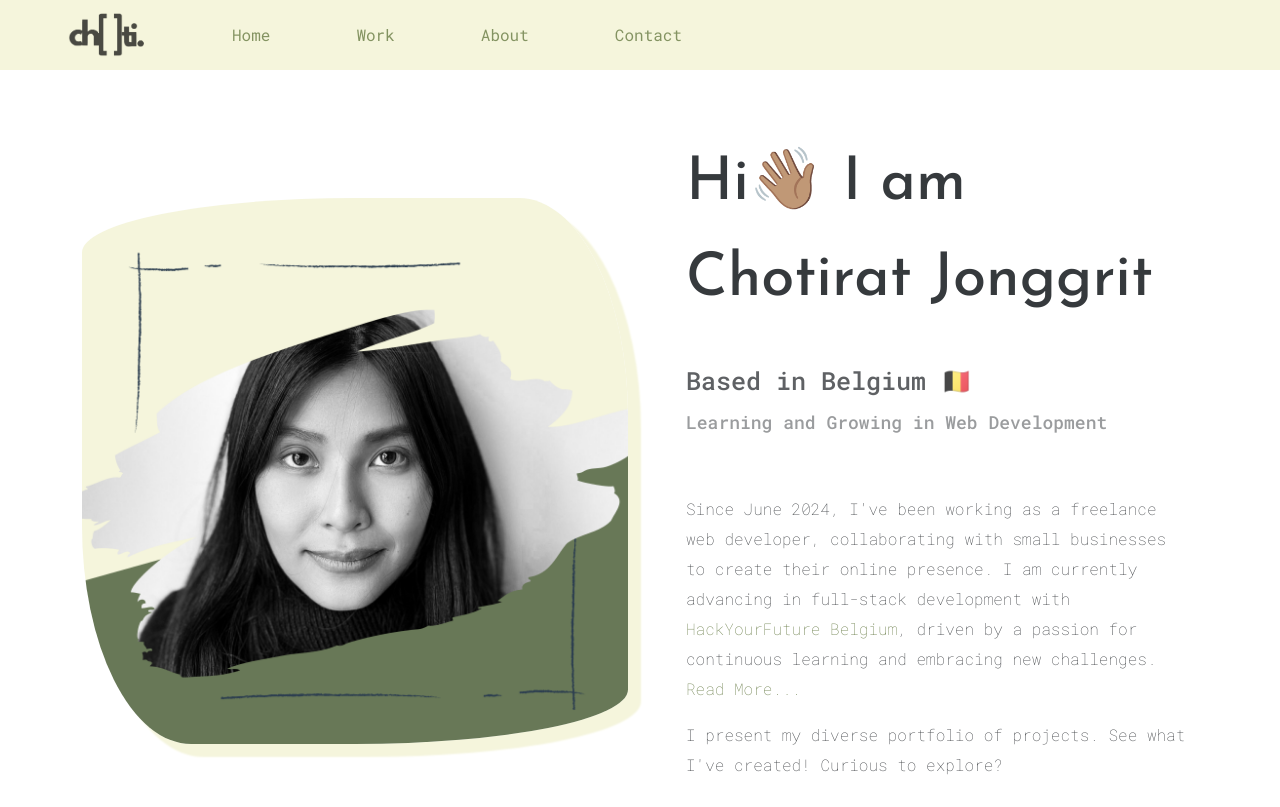
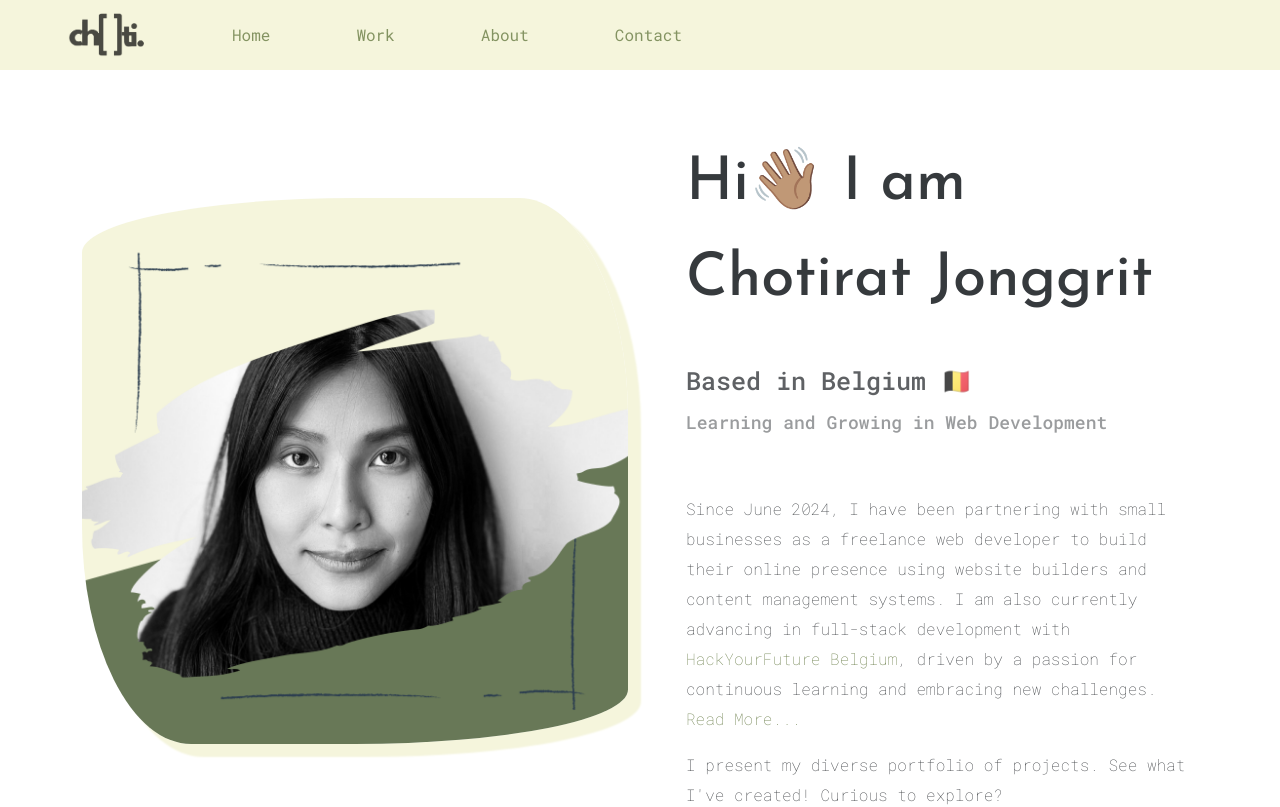
Before and after one commit to jgchoti/jgchoti.github.io, a React (Create React App) app: page /about in a window 1280 px wide. Shown: the top 807 px of the page. Built offline with nearby package versions, Linux system fonts and the light colour scheme.

Commit message:
Update AboutContent.js

```diff
--- a/src/component/AboutContent.js
+++ b/src/component/AboutContent.js
@@ -15,7 +15,7 @@ function AboutContent() {
                     <h3>Learning and Growing in Web Development</h3>
                     <br />
                     <p className="mt-3">
-                        Since June 2024, I've been working as a freelance web developer, collaborating with small businesses to create their online presence. I am currently advancing in full-stack development with <a href="https://www.hackyourfuturebelgium.be/">HackYourFuture Belgium</a>, driven by a passion for continuous learning and embracing new challenges.<br />
+                        Since June 2024, I have been partnering with small businesses as a freelance web developer to build their online presence using website builders and content management systems. I am also currently advancing in full-stack development with <a href="https://www.hackyourfuturebelgium.be/">HackYourFuture Belgium</a>, driven by a passion for continuous learning and embracing new challenges.<br />
                         <a data-bs-toggle="collapse" href="#collapseExample" role="button" aria-expanded="false" aria-controls="collapseExample" className="link read-more" title="read more">Read More...</a>
                     </p>
                     <div className="collapse" id="collapseExample">
```
